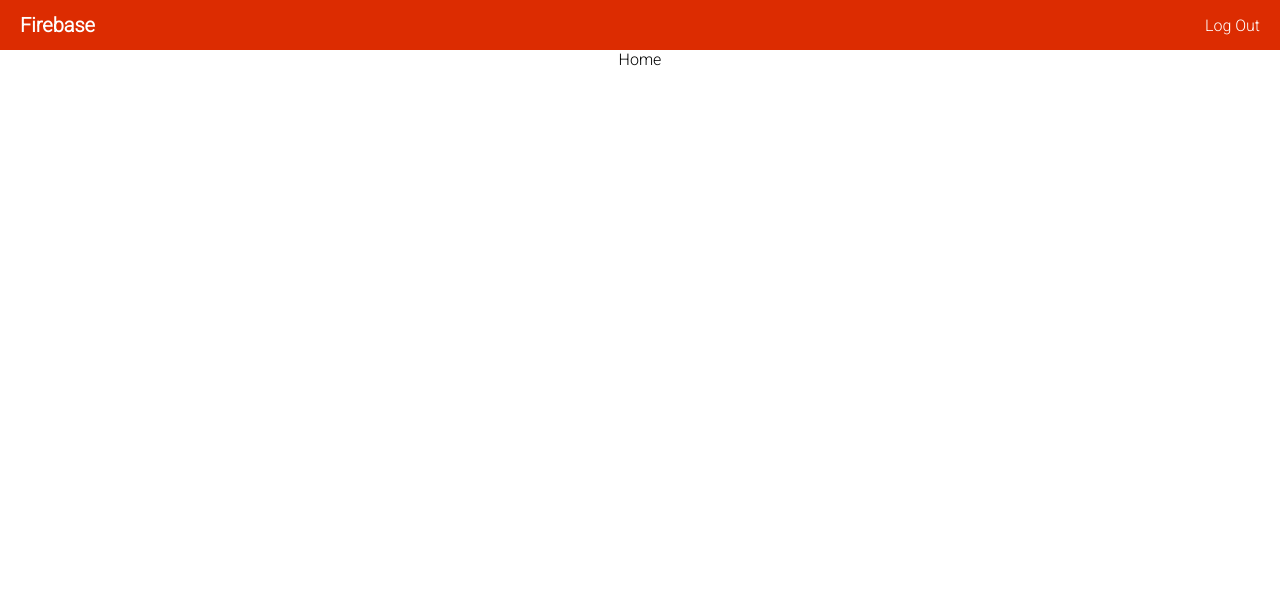
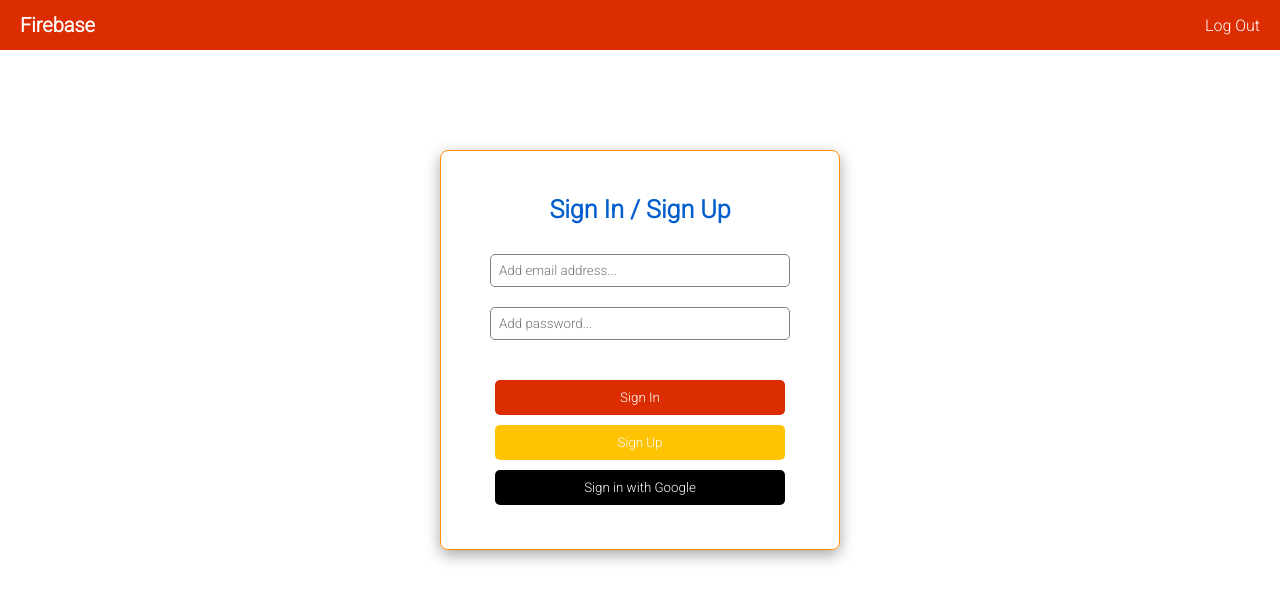
Before and after one commit to khazarglzd/firebase_authentication_training, a React (Vite) app: page / in a window 1280 px wide. Shown: the top 602 px of the page. Built offline with nearby package versions, Linux system fonts and the light colour scheme.

Commit message:
adding signInwithGoogle functionality

```diff
--- a/src/components/Navbar.jsx
+++ b/src/components/Navbar.jsx
@@ -13,7 +13,7 @@ const Navbar = () => {
         toast.success("Logging Out");
         setTimeout(() => {
             signOut(auth)
-            navigate("/auth")
+            navigate("/")
         }, 2000);
     }
 
--- a/src/config/RouterConfig.jsx
+++ b/src/config/RouterConfig.jsx
@@ -5,8 +5,8 @@ import Home from '../pages/Home'
 const RouterConfig = () => {
     return (
         <Routes>
-            <Route exact path='/' element={<Home />} />
-            <Route exact path='/auth' element={<Auth />} />
+            <Route exact path='/' element={<Auth />} />
+            <Route exact path='/home' element={<Home />} />
         </Routes>
     )
 }
--- a/src/pages/Auth.jsx
+++ b/src/pages/Auth.jsx
@@ -1,9 +1,11 @@
 import React, { useState } from 'react'
-import { createUserWithEmailAndPassword, signInWithEmailAndPassword } from "firebase/auth";
+import { createUserWithEmailAndPassword, signInWithEmailAndPassword, GoogleAuthProvider, signInWithPopup } from "firebase/auth";
 import "../css/Auth.css"
 import { toast } from 'react-toastify';
 import { auth } from '../Firebase';
 import { useNavigate } from 'react-router-dom';
+
+const provider = new GoogleAuthProvider();
 
 
 const Auth = () => {
@@ -12,6 +14,22 @@ const Auth = () => {
     const [password, setPassword] = useState('')
 
     const navigate = useNavigate()
+
+    const signInWithGoogle = async () => {
+        try {
+            const response = await signInWithPopup(auth, provider)
+            // const credential = GoogleAuthProvider.credentialFromResult(response);
+            // const token = credential.accessToken;
+            const user = response.user
+            if (user) {
+                navigate("/home")
+            }
+        }
+        catch (error) {
+            toast.error(error.message)
+        }
+
+    }
 
     const signUp = async () => {
         try {
@@ -22,6 +40,7 @@ const Auth = () => {
                 toast.success("The user created")
                 setEmail('')
                 setPassword("")
+                navigate("/home")
             }
         }
         catch (error) {
@@ -35,7 +54,7 @@ const Auth = () => {
             const response = await signInWithEmailAndPassword(auth, email, password)
             const user = response.user
             if (user) {
-                navigate("/")
+                navigate("/home")
             }
         }
         catch (error) {
@@ -56,7 +75,7 @@ const Auth = () => {
             <div className='auth-btn-div' >
                 <button className='sign-in-btn' onClick={signIn} >Sign In</button>
                 <button className='sign-up-btn' onClick={signUp} >Sign Up</button>
-                <button className='sign-in-google-btn'>Sign in with Google </button>
+                <button className='sign-in-google-btn' onClick={signInWithGoogle}   >Sign in with Google </button>
             </div>
         </div>
     )
```
